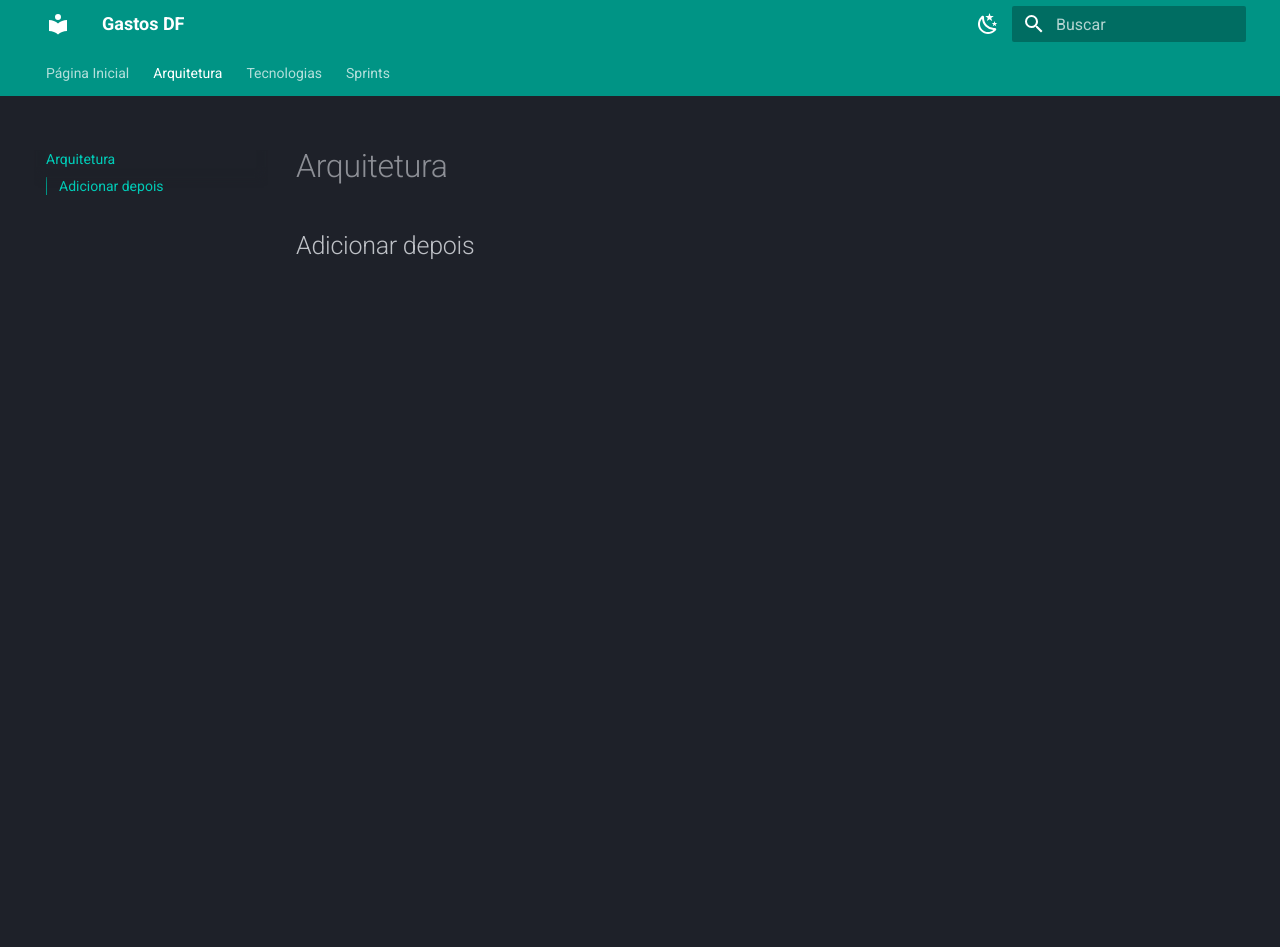
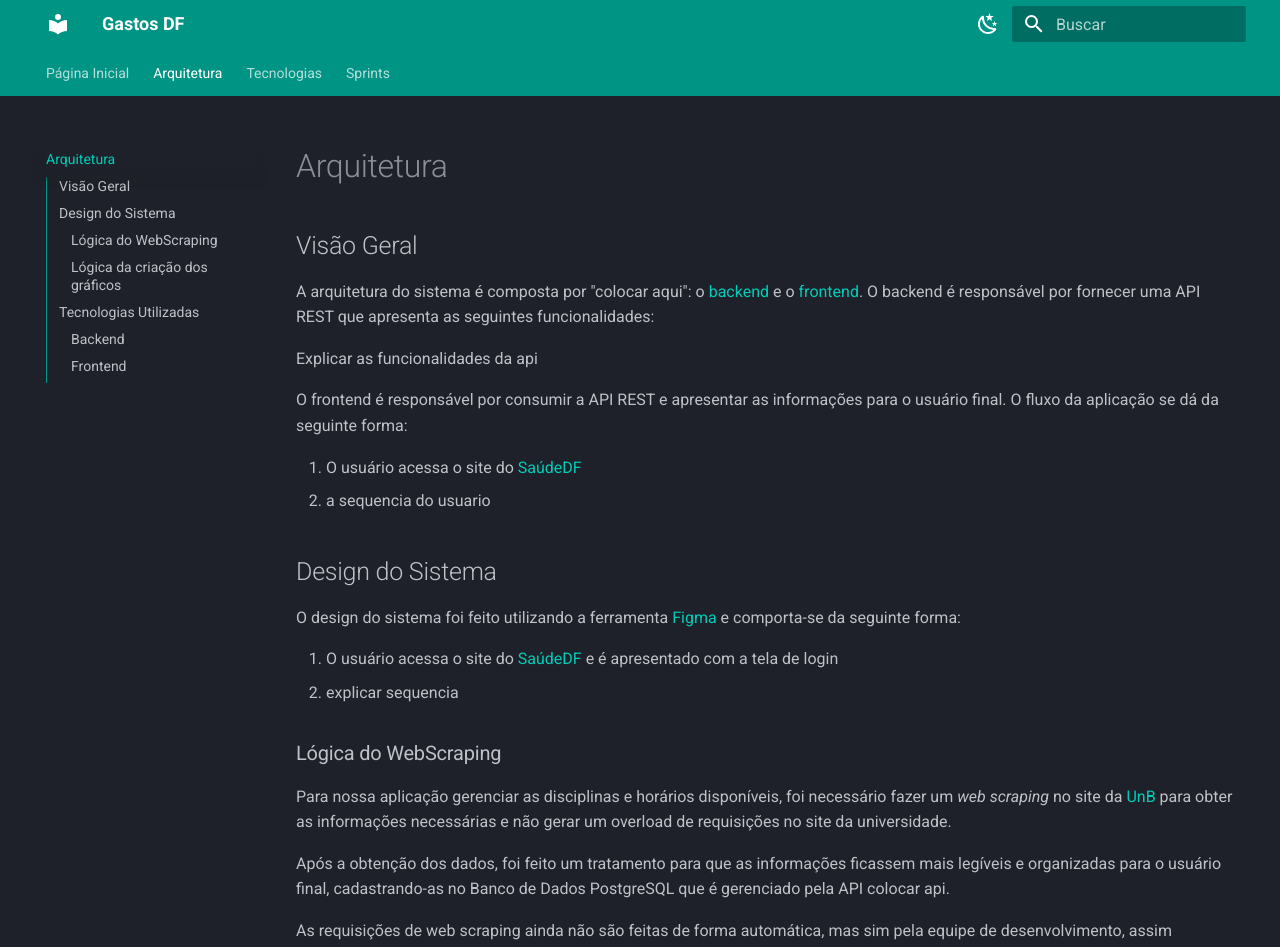
Before and after one commit to unb-mds/Gastos-DF-Squad12, an MkDocs documentation site: the page built from docs/arquitetura.md, in a window 1280 px wide and 1400 px high. Shown: the top 947 px of the window. Built offline with MkDocs 1.6.1 and Material for MkDocs 9.7.7, drawn with Linux system fonts in a browser that asks for light colours; some of the changed text lies outside the part shown.

Commit message:
adicionado pagina da arquitetura

```diff
--- a/docs/arquitetura.md
+++ b/docs/arquitetura.md
@@ -1,3 +1,47 @@
 # Arquitetura
 
-## Adicionar depois
+## Visão Geral
+
+A arquitetura do sistema é composta por "colocar aqui": o [backend](link das apis) e o [frontend](link do nosso site). O backend é responsável por fornecer uma API REST que apresenta as seguintes funcionalidades:
+
+Explicar as funcionalidades da api
+
+O frontend é responsável por consumir a API REST e apresentar as informações para o usuário final. O fluxo da aplicação se dá da seguinte forma:
+
+1. O usuário acessa o site do [SaúdeDF](link do site)
+2. a sequencia do usuario
+
+## Design do Sistema
+
+O design do sistema foi feito utilizando a ferramenta [Figma](https://www.figma.com) e comporta-se da seguinte forma:
+
+1. O usuário acessa o site do [SaúdeDF](link do site) e é apresentado com a tela de login
+2. explicar sequencia
+
+### Lógica do WebScraping
+
+Para nossa aplicação gerenciar as disciplinas e horários disponíveis, foi necessário fazer um _web scraping_ no site da [UnB](link do site caso necessário o scraping) para obter as informações necessárias e não gerar um overload de requisições no site da universidade.
+
+Após a obtenção dos dados, foi feito um tratamento para que as informações ficassem mais legíveis e organizadas para o usuário final, cadastrando-as no Banco de Dados PostgreSQL que é gerenciado pela API colocar api.
+
+As requisições de web scraping ainda não são feitas de forma automática, mas sim pela equipe de desenvolvimento, assim tentamos executar o _web scraping_ a cada 24h para manter as informações atualizadas.
+
+- Para execução do _web scraping_ de forma total é necessário executar o comando `make updatedb-all` no servidor da Heroku.
+
+<div style="text-align:center;">
+  <iframe style="border: 1px solid rgba(0, 0, 0, 0.1);" width="800" height="450" src="link do figma da arquitetura" allowfullscreen></iframe>
+</div>
+
+### Lógica da criação dos gráficos
+
+explicar aqui
+
+## Tecnologias Utilizadas
+
+### Backend
+
+- [Python](https://www.python.org)
+
+### Frontend
+
+colocar aqui
```
Also changed, not shown: docker-compose.yml (deleted, +0 -10 lines), docs/index.md (+0 -1 lines), Mapa-De-Goiás.png (deleted).
